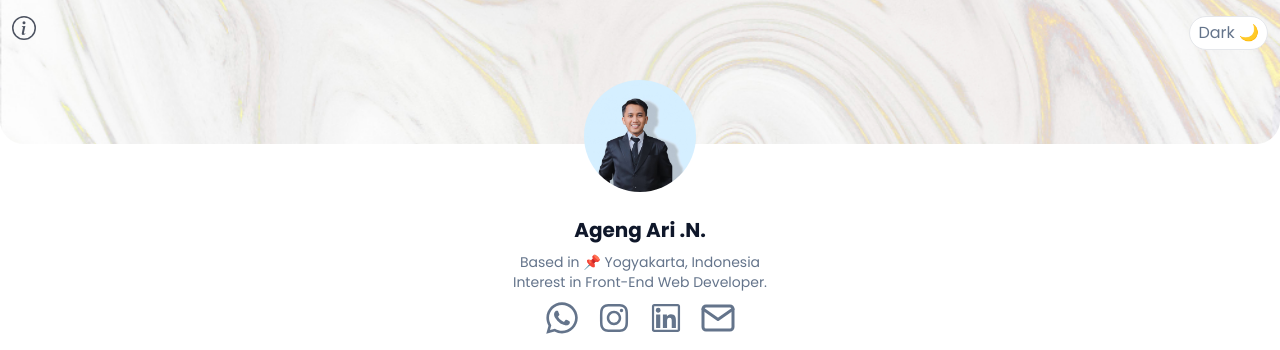
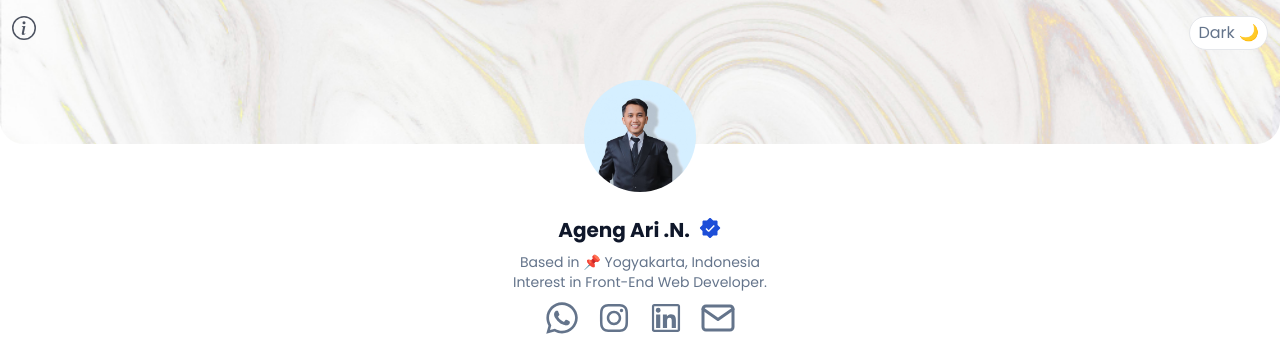
Before and after one commit to agengari/bio-link-rjstw, a React (Create React App) app: page / in a window 1280 px wide. Shown: the top 350 px of the page. Built offline with nearby package versions, Linux system fonts and the light colour scheme.

Commit message:
Add Verified Icon

```diff
--- a/src/components/Profile.jsx
+++ b/src/components/Profile.jsx
@@ -1,22 +1,27 @@
 import React from 'react'
+import { VscVerifiedFilled } from 'react-icons/vsc'
 
 const Profile = () => {
   return (
-    <div className='max-w-sm mx-auto text-center grid gap-2 -mt-16'>
-      <section className='grid justify-center'>
-        <img src={ require('../assets/img/1675760889282.jpg') } alt="Foto Profil" className='h-28 rounded-full' />
+    <div className="grid max-w-sm gap-2 mx-auto -mt-16 text-center">
+      <section className="grid justify-center">
+        <img src={require('../assets/img/1675760889282.jpg')} alt="Foto Profil" className="rounded-full h-28" />
       </section>
-      <section>
-        <p className='text-xl font-bold mt-4 text-slate-900 dark:text-white'>Ageng Ari .N.</p>
-      </section>
-      <section className='text-sm'>
-        <p className=''>Based in 📌 Yogyakarta, Indonesia</p>
-        <p>
-          <span>  </span> Interest in Front-End Web Developer.
+      <section className="mx-auto align-middle">
+        <p className="flex mt-4 text-xl font-bold text-slate-900 dark:text-white ">
+          Ageng Ari .N.{' '}
+          <span className="pl-2 text-2xl text-blue-700">
+            <VscVerifiedFilled />
+          </span>
         </p>
       </section>
-      <section className=''>
+      <section className="text-sm">
+        <p className="">Based in 📌 Yogyakarta, Indonesia</p>
+        <p>
+          <span> </span> Interest in Front-End Web Developer.
+        </p>
       </section>
+      <section className=""></section>
     </div>
   )
 }
```
